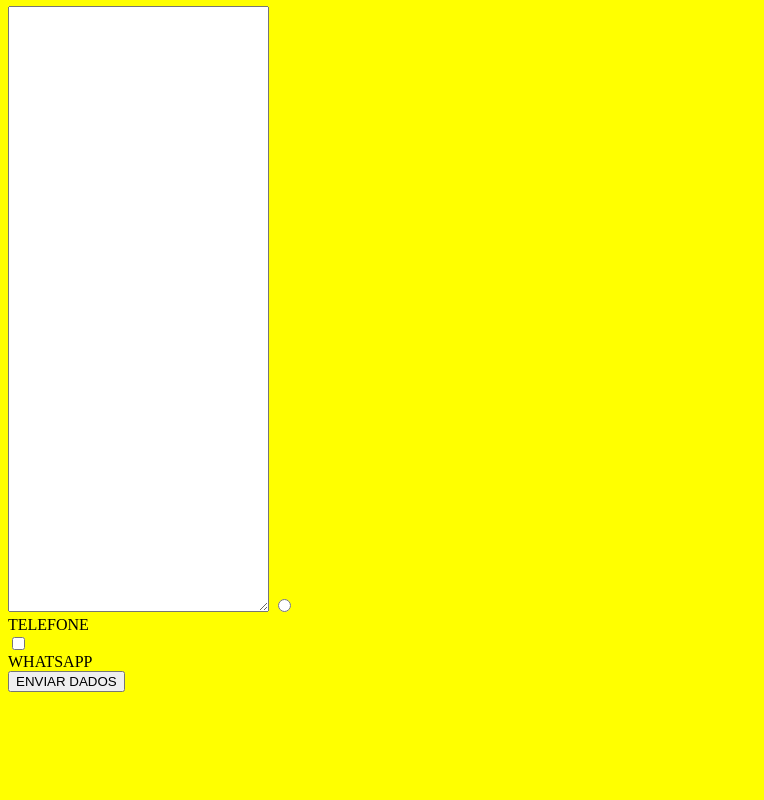
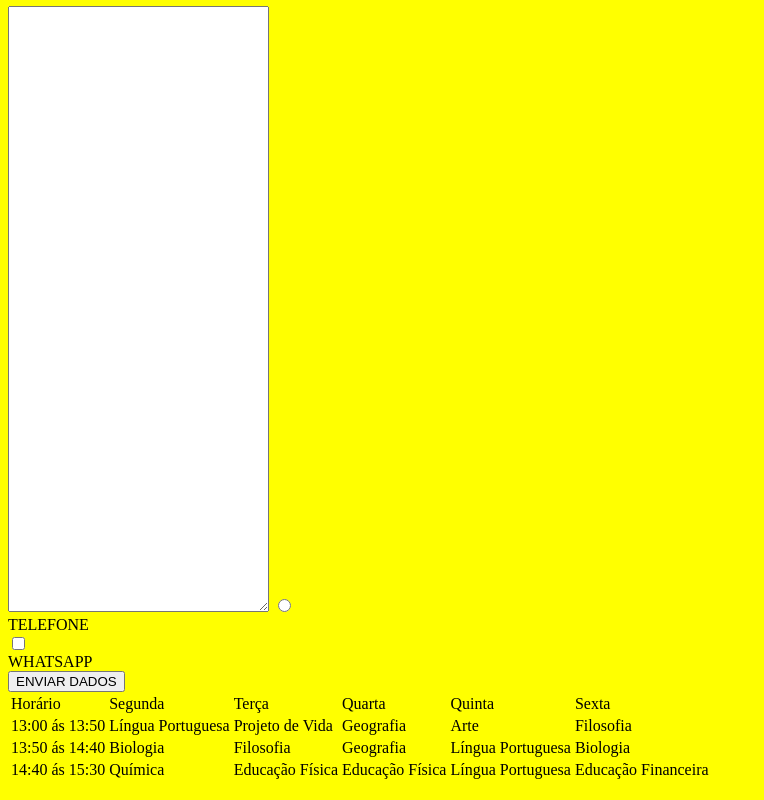
Before and after one commit to gabrieledeidara/formul-rio, a plain HTML site: page index.html in a window 1280 px wide. Shown: the part 344-1144 px from the top of the page, without its empty margins (0-764 px from the left). Before the commit the page ends 1052 px from the top, so only its background shows below. Drawn offline with Linux system fonts and the light colour scheme.

Commit message:
Update index.html

```diff
--- a/index.html
+++ b/index.html
@@ -39,7 +39,49 @@
             <input type="submit" value="ENVIAR DADOS">
 
             <div>
-    </form>
+                </form>
+            <table>
+                <tr>
+                    <td>Horário</td>
+                    <td>Segunda</td>
+                    <td>Terça</td>
+                    <td>Quarta</td>
+                    <td>Quinta</td>
+                    <td>Sexta</td>
+
+                </tr>
+                <tr>
+                    <td>13:00 ás 13:50</td>
+                    <td>Língua Portuguesa</td>
+                    <td>Projeto de Vida</td>
+                    <td>Geografia</td>
+                    <td>Arte</td>
+                    <td>Filosofia</td>
+
+                </tr>
+                <tr>
+                    <td>13:50 ás 14:40</td>
+                    <td>Biologia</td>
+                    <td>Filosofia</td>
+                    <td>Geografia</td>
+                    <td>Língua Portuguesa</td>
+                    <td>Biologia</td>
+
+                </tr>
+                <tr>
+                    <td>14:40 ás 15:30</td>
+                    <td>Química</td>
+                    <td>Educação Física</td>
+                    <td>Educação Física</td>
+                    <td>Língua Portuguesa</td>
+                    <td>Educação Financeira</td>
+
+                </tr>
+                <tr>
+
+
+
+
 </main>
 
 </body>
```
